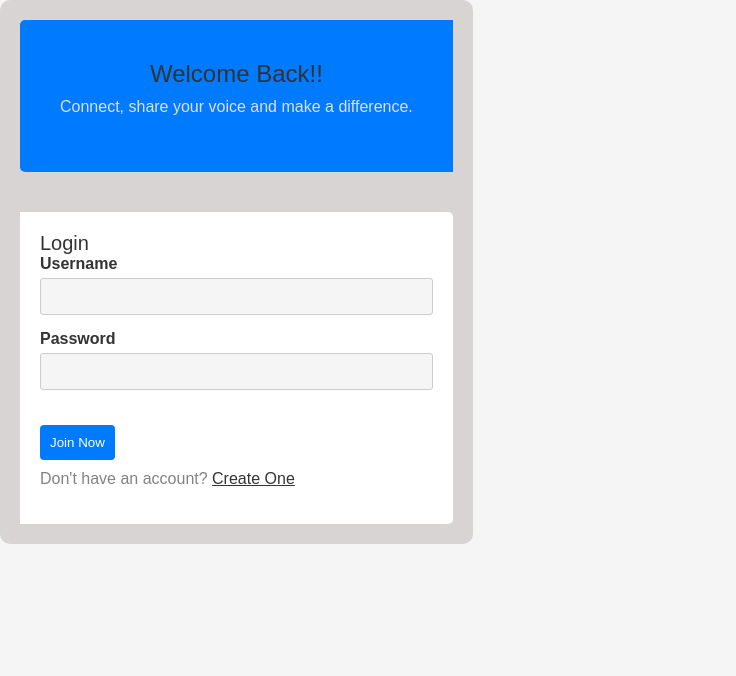
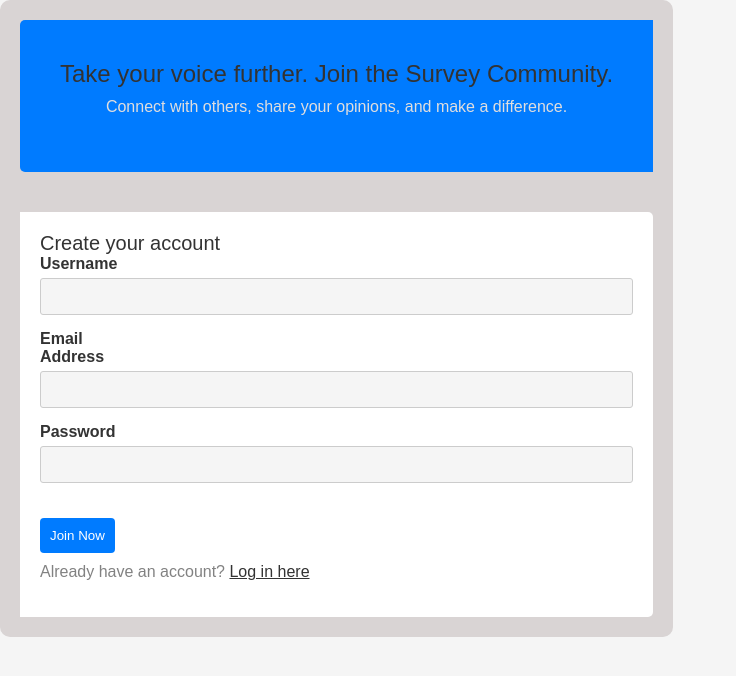
Before and after one commit to kkalirai/full_stack, a React (Create React App) app in the folder final-assignment/: page /user/register in a window 1280 px wide. Shown: the top 676 px of the page, without its empty margins (0-736 px from the left). Built offline with nearby package versions, Linux system fonts and the light colour scheme.

Commit message:
added routes

```diff
--- a/final-assignment/src/App.js
+++ b/final-assignment/src/App.js
@@ -1,15 +1,24 @@
-import logo from "./logo.svg";
-import "./App.css";
-import Survey from "./Survey";
-import Home from "./Home";
-import Login from "./Login";
+import logo from './logo.svg';
+import './App.css';
+import Survey from './Survey';
+import Home from './Home';
+import { BrowserRouter, Routes, Route } from "react-router-dom";
+import Register from './Register';
+
 
 function App() {
   return (
     <div className="App">
-      {/* <Home /> */}
-      <Login />
-      {/* <Survey/> */}
+      <BrowserRouter>
+      <Routes>
+        <>
+          <Route path="/" exact element={<Home />} />
+          {/* <Route path="/user/login" exact element={<Login />} /> */}
+          <Route path="/user/register" exact element={<Register />} />
+          <Route path="*" element={"Hello"} />
+        </>
+      </Routes>
+    </BrowserRouter>
     </div>
   );
 }
--- /dev/null
+++ b/final-assignment/src/Register.js
@@ -0,0 +1,36 @@
+import React from 'react';
+
+const Register = () => {
+  return (
+    <div className="container">
+      <div className="hero">
+        <h1>Take your voice further. Join the Survey Community.</h1>
+        <p>Connect with others, share your opinions, and make a difference.</p>
+      </div>
+      <div className="form-wrapper">
+        <h2>Create your account</h2>
+        <form action="/user/register" method="post">
+          <div className="field">
+            <label htmlFor="username">Username</label>
+            <input type="text" id="username" name="username" required />
+          </div>
+          <div className="field">
+            <label htmlFor="email">Email Address</label>
+            <input type="email" id="email" name="email" required />
+          </div>
+          <div className="field">
+            <label htmlFor="password">Password</label>
+            <input type="password" id="password" name="password" required />
+          </div>
+
+          <button type="submit">Join Now</button>
+          <p style={{ color: '#828282' }}>
+            Already have an account? <a href="/user/login">Log in here</a>
+          </p>
+        </form>
+      </div>
+    </div>
+  );
+};
+
+export default Register;
```
